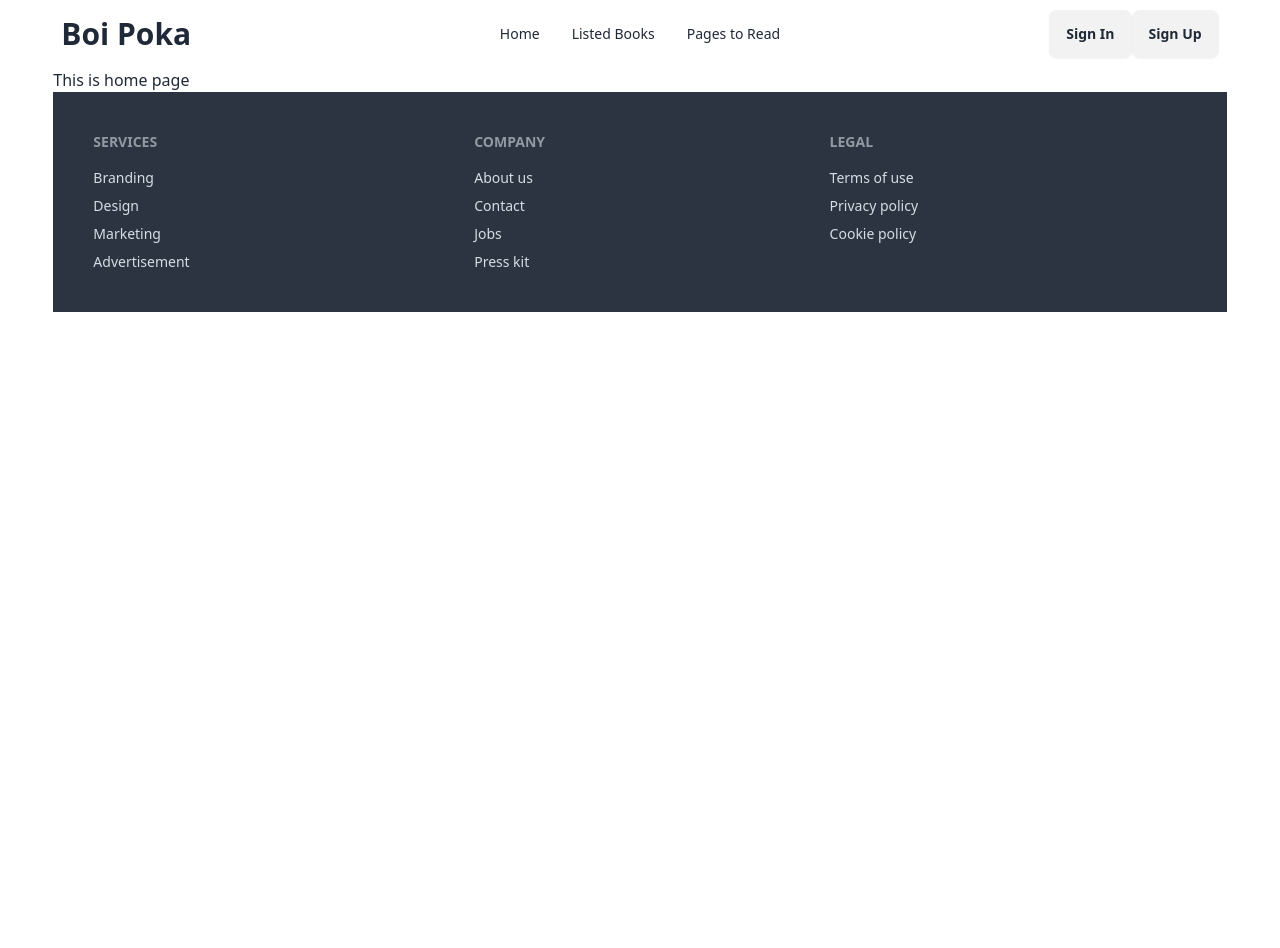
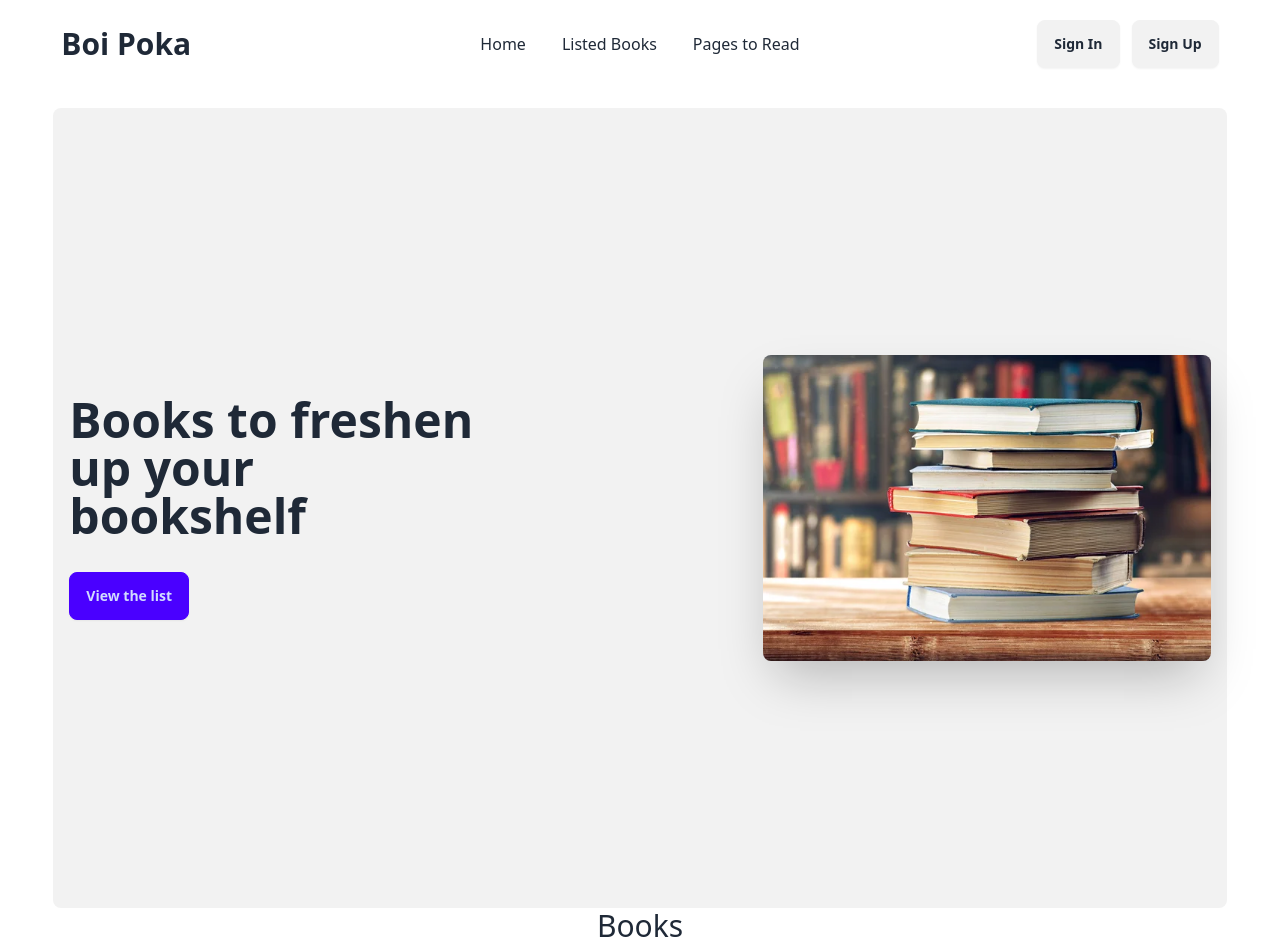
Before and after one commit to Tamiim-Iqbal/Boi-Poka, a React (Vite) app: page / in a window 1280 px wide. Shown: the top 948 px of the page. Before the commit the page ends 800 px from the top, so only its background shows below. Built offline with nearby package versions, Linux system fonts and the light colour scheme.

Commit message:
Load Data

```diff
--- /dev/null
+++ b/src/Components/Banner/Banner.jsx
@@ -0,0 +1,20 @@
+import React from 'react';
+import bannerImg from '../../../public/Resources/books.jpg';
+
+const Banner = () => {
+    return (
+        <div className="hero bg-base-200 min-h-screen rounded-lg">
+  <div className="hero-content flex-col lg:flex-row-reverse">
+    <img
+      src={bannerImg}
+      className="max-w-md rounded-lg shadow-2xl" />
+    <div>
+      <h1 className="w-3/5 text-5xl font-bold">Books to freshen up your bookshelf</h1>
+      <button className="btn btn-primary mt-8">View the list</button>
+    </div>
+  </div>
+</div>
+    );
+};
+
+export default Banner;
--- /dev/null
+++ b/src/Components/Books/Books.jsx
@@ -0,0 +1,29 @@
+import React, { useEffect, useState } from 'react';
+
+const Books = () => {
+
+    const [books, setBooks]= useState([])
+    useEffect(() => {
+        fetch('./booksData.json')
+        .then(res => res.json())
+        .then(data => setBooks(data))
+    },[])
+
+    return (
+        <div>
+            <h2 className='text-3xl font-medium text-center'>Books</h2>
+            <p>{books.length}</p>
+
+
+        </div>
+    );
+};
+
+export default Books;
+
+/**
+ * 1. State to store books
+ * 2. Use effect
+ * 3. fetch to load data
+ * 4. set the data to state
+ */
--- a/src/Components/Home/Home.jsx
+++ b/src/Components/Home/Home.jsx
@@ -1,9 +1,12 @@
 import React from 'react';
+import Banner from '../Banner/Banner';
+import Books from '../Books/Books';
 
 const Home = () => {
     return (
-        <div>
-            <h2>This is home page</h2>
+        <div className='mt-8'>
+            <Banner></Banner>
+            <Books></Books>
         </div>
     );
 };
--- a/src/Components/NavBar/NavBar.jsx
+++ b/src/Components/NavBar/NavBar.jsx
@@ -1,10 +1,13 @@
+import { NavLink } from "react-router-dom";
 
 const NavBar = () => {
 
     const links = <>
-        <li><a>Home</a></li>
-        <li><a>Listed Books</a></li>
-        <li><a>Pages to Read</a></li>
+        <li><NavLink to="/">Home</NavLink></li>
+        <li><NavLink>Listed Books</NavLink></li>
+        <li><NavLink>Pages to Read</NavLink></li>
+
+
     </>
 
     return (
@@ -27,18 +30,18 @@ const NavBar = () => {
       </div>
       <ul
         tabIndex={0}
-        className="menu menu-sm dropdown-content bg-base-100 rounded-box z-[1] mt-3 w-52 p-2 shadow">
+        className="menu menu-sm dropdown-content bg-base-100 rounded-box z-[1] mt-3 w-52 p-2 shadow ">
         {links}
       </ul>
     </div>
     <a className="text-3xl font-semibold">Boi Poka</a>
   </div>
   <div className="navbar-center hidden lg:flex">
-    <ul className="menu menu-horizontal px-1">
+    <ul className="menu-horizontal px-1 gap-9">
       {links}
     </ul>
   </div>
-  <div className="navbar-end">
+  <div className="navbar-end gap-3">
     <a className="btn">Sign In</a>
     <a className="btn">Sign Up</a>
   </div>
--- a/src/Components/Root/Root.jsx
+++ b/src/Components/Root/Root.jsx
@@ -5,7 +5,7 @@ import NavBar from "../NavBar/NavBar";
 
 const Root = () => {
     return (
-        <div className='w-11/12 mx-auto'>
+        <div className='w-11/12 mx-auto mt-3'>
             <NavBar></NavBar>
             <Outlet></Outlet>
             <Footer></Footer>
```
Also changed, not shown: public/booksData.json (renamed from public/Resources/data/booksData.json).
